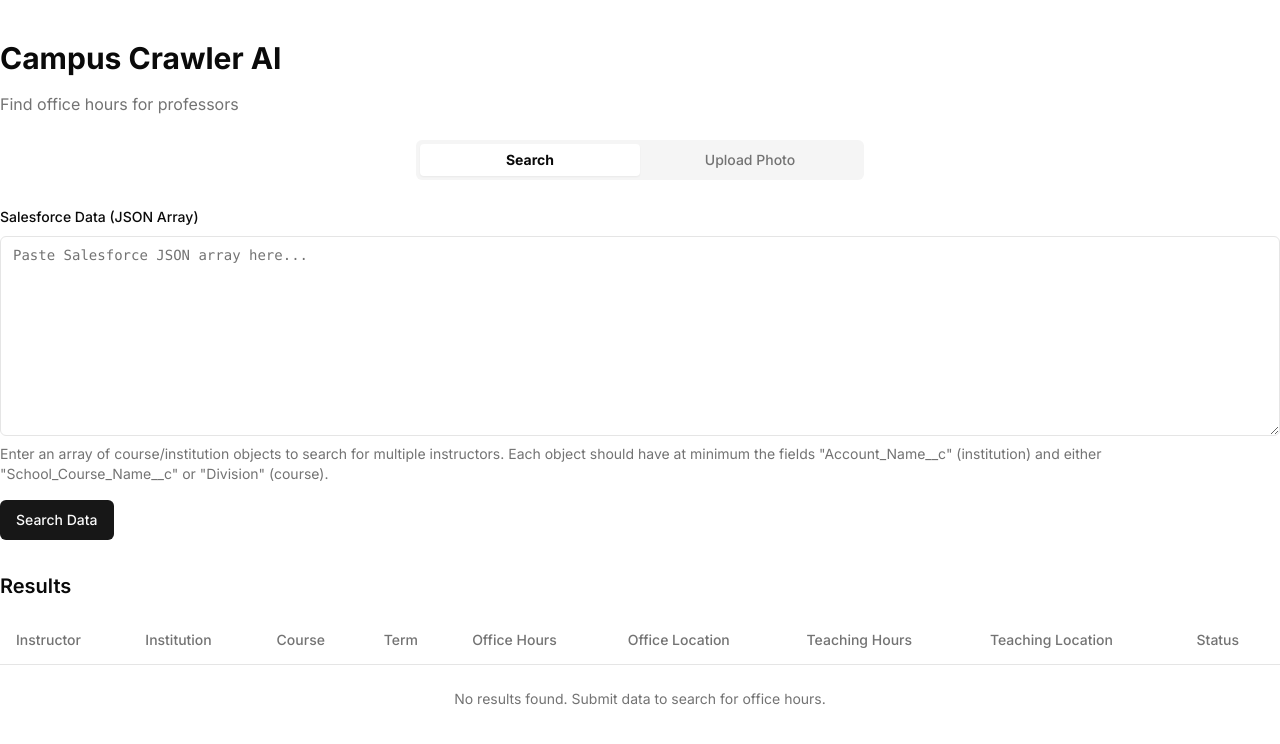
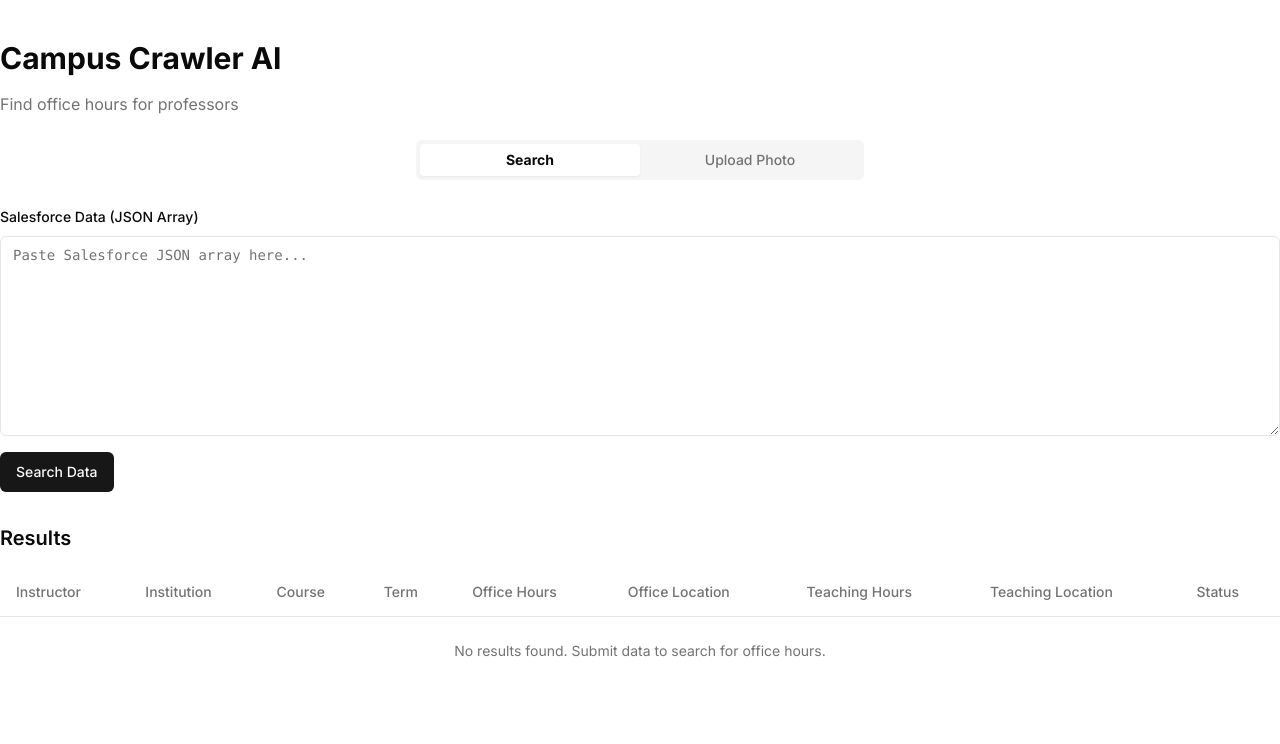
Before and after one commit to wallacepreston/ohat, a Next.js app: page /search in a window 1280 px wide. Shown: the top 744 px of the page. Built offline with nearby package versions, Linux system fonts and the light colour scheme.

Commit message:
get rid of subtext

```diff
--- a/app/(routes)/search/page.tsx
+++ b/app/(routes)/search/page.tsx
@@ -103,11 +103,6 @@ export default function SearchPage() {
             className="min-h-[200px] font-mono text-sm"
             required
           />
-          <p className="text-sm text-muted-foreground">
-            Enter an array of course/institution objects to search for multiple instructors.
-            Each object should have at minimum the fields "Account_Name__c" (institution) and
-            either "School_Course_Name__c" or "Division" (course).
-          </p>
         </div>
 
         <Button type="submit" disabled={isLoading}>
--- a/app/(routes)/upload/page.tsx
+++ b/app/(routes)/upload/page.tsx
@@ -216,10 +216,6 @@ export default function UploadPage() {
           </div>
         </div>
 
-        <p className="text-sm text-muted-foreground">
-          Enter the institution name and instructor name to search for their office hours information.
-        </p>
-
         <Button
           type="submit"
           disabled={isLoading || !photoFile || !institution || !instructorName}
```
